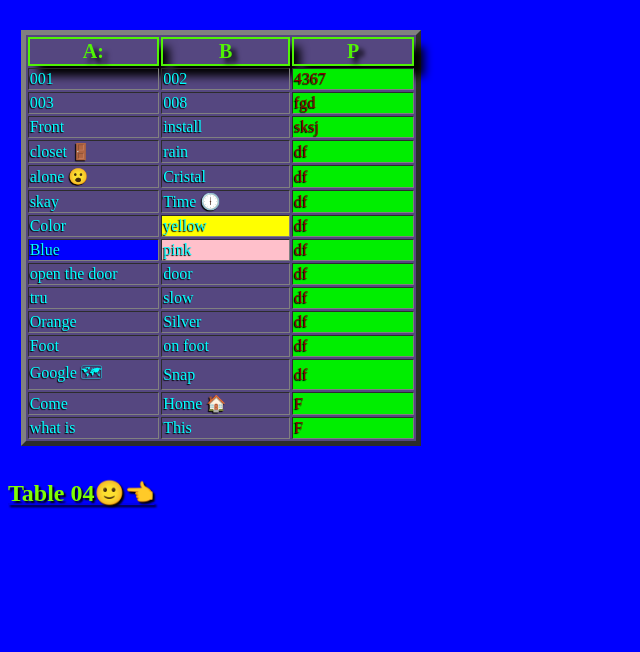
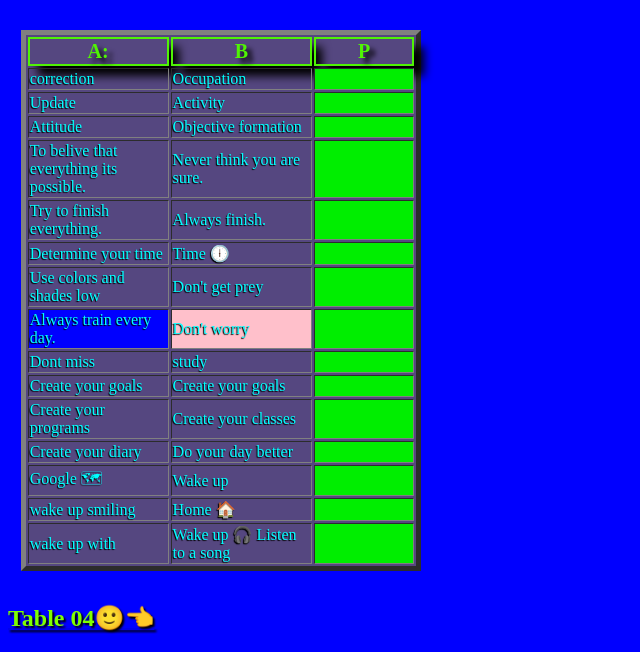
Before and after one commit to edskate/Cria--o-27-04--2024, a plain HTML site: page index01.html in a window 1280 px wide. Shown: the part 169-821 px from the top of the page, without its empty margins (0-640 px from the left). Before the commit the page ends 800 px from the top, so only its background shows below. Drawn offline with Linux system fonts and the light colour scheme.

Commit message:
Update index01.html
Atualização do corpo.

```diff
--- a/index01.html
+++ b/index01.html
@@ -53,79 +53,79 @@
             <th>P</th>
         </tr>
         <tr>
-            <td>001</td>
-            <td>002</td>
-            <td bgcolor="gree" style="color: darkred;">4367</td>
+            <td>correction</td>
+            <td>Occupation</td>
+            <td bgcolor="gree" style="color: darkred;"></td>
         </tr>
         <tr>
-            <td>003</td>
-            <td>008</td>
-            <td bgcolor="gree" style="color: darkred;">fgd</td>
+            <td>Update</td>
+            <td>Activity</td>
+            <td bgcolor="gree" style="color: darkred;"></td>
         </tr>
         <tr>
-            <td>Front</td>
-            <td>install</td>
-            <td bgcolor="gree" style="color: darkred;">sksj</td>
+            <td>Attitude</td>
+            <td>Objective formation</td>
+            <td bgcolor="gree" style="color: darkred;"></td>
         </tr>
         <tr>
-            <td>closet 🚪</td>
-            <td>rain</td>
-            <td bgcolor="gree" style="color: darkred;">df</td>
+            <td>To belive that everything its possible.</td>
+            <td>Never think you are sure.</td>
+            <td bgcolor="gree" style="color: darkred;"></td>
         </tr>
         <tr>
-            <td>alone 😮</td>
-            <td>Cristal</td>
-            <td bgcolor="gree" style="color: darkred;">df</td>
+            <td>Try to finish everything.</td>
+            <td>Always finish.</td>
+            <td bgcolor="gree" style="color: darkred;"></td>
         </tr>
         <tr>
-            <td>skay</td>
+            <td>Determine your time</td>
             <td>Time 🕕</td>
-            <td bgcolor="gree" style="color: darkred;">df</td>
+            <td bgcolor="gree" style="color: darkred;"></td>
         </tr>
         <tr>
-            <td>Color</td>
-            <td bgcolor="yellow">yellow</td>
-            <td bgcolor="gree" style="color: darkred;">df</td>
+            <td>Use colors and shades low</td>
+            <td bgcolor="">Don't get prey</td>
+            <td bgcolor="gree" style="color: darkred;"></td>
         </tr>
         <tr>
-            <td bgcolor="blue">Blue</td>
-            <td bgcolor="pink">pink</td>
-            <td bgcolor="gree" style="color: darkred;">df</td>
+            <td bgcolor="blue">Always train every day.</td>
+            <td bgcolor="pink">Don't worry</td>
+            <td bgcolor="gree" style="color: darkred;"></td>
         </tr>
         <tr>
-            <td>open the door</td>
-            <td>door</td>
-            <td bgcolor="gree" style="color: darkred;">df</td>
+            <td>Dont miss</td>
+            <td>study</td>
+            <td bgcolor="greey" style="color: darkred;"></td>
         </tr>
         <tr>
-            <td>tru</td>
-            <td>slow</td>
-            <td bgcolor="gree" style="color: darkred;">df</td>
+            <td>Create your goals</td>
+            <td>Create your goals</td>
+            <td bgcolor="gree" style="color: darkred;"></td>
         </tr>
         <tr>
-            <td>Orange</td>
-            <td>Silver</td>
-            <td bgcolor="gree" style="color: darkred;">df</td>
+            <td>Create your programs</td>
+            <td>Create your classes</td>
+            <td bgcolor="gree" style="color: darkred;"></td>
         </tr>
         <tr>
-            <td>Foot</td>
-            <td>on foot</td>
-            <td bgcolor="gree" style="color: darkred;">df</td>
+            <td>Create your diary</td>
+            <td>Do your day better</td>
+            <td bgcolor="gree" style="color: darkred;"></td>
         </tr>
         <tr>
             <td>Google 🗺</td>
-            <td>Snap</td>
-            <td bgcolor="gree" style="color: darkred;">df</td>
+            <td>Wake up</td>
+            <td bgcolor="gree" style="color: darkred;"></td>
         </tr>
         <tr>
-            <td>Come</td>
+            <td>wake up smiling</td>
             <td>Home 🏠</td>
-            <td bgcolor="gree" style="color: darkred;">F</td>
+            <td bgcolor="gree" style="color: darkred;"></td>
         </tr>
         <tr>
-            <td>what is </td>
-            <td>This</td>
-            <td bgcolor="gree" style="color: darkred;">F</td>
+            <td>wake up with</td>
+            <td>Wake up 🎧 Listen to a song</td>
+            <td bgcolor="gree" style="color: darkred;"></td>
         </tr>
     </table>
     <a href="index04.html"> <h2>Table 04🙂👈</h2></a>
```
